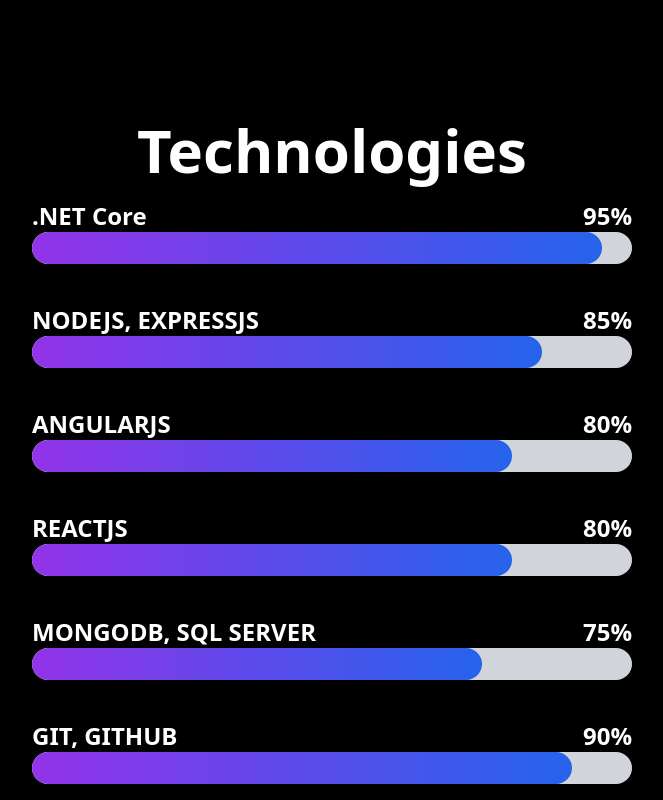
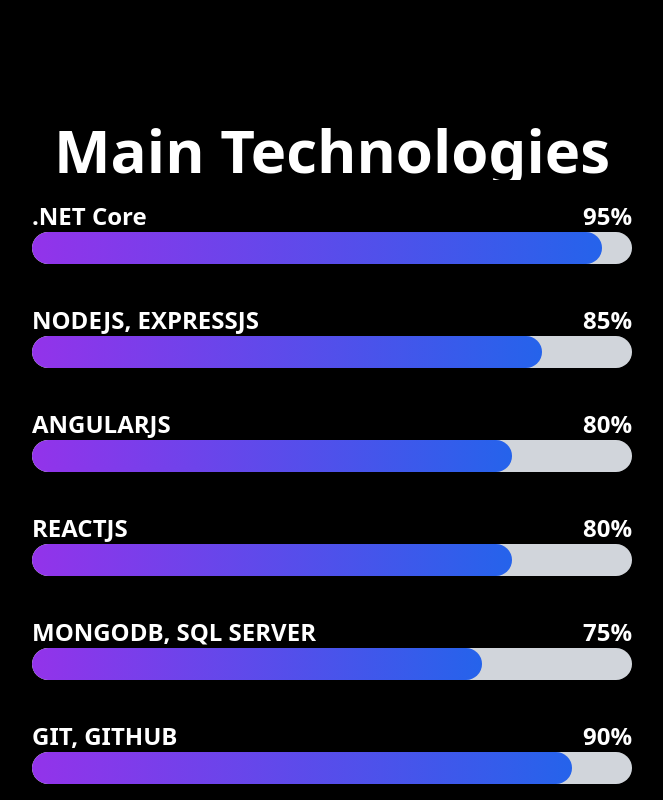
Before and after one commit to juancaicedo10/portfolio, a React (Vite) app: page / in a window 1280 px wide. Shown: the part 1820-2620 px from the top of the page, without its empty margins (308-971 px from the left). Built offline with nearby package versions, Linux system fonts and the light colour scheme.

Commit message:
feat: change bg color

```diff
--- a/src/components/ProjectCard.tsx
+++ b/src/components/ProjectCard.tsx
@@ -30,7 +30,7 @@
         </p>
       </div>
       <button className="absolute bottom-0 bg-gradient-to-r from-blue-500 to-purple-600 text-white text-lg sm:text-xl md:text-2xl font-russo rounded-3xl px-6 py-4 m-4">
-        <a href={URL} target="_blank">
+        <a href={URL} target="_blank" className="bg-transparent">
           View Project
         </a>
       </button>
--- a/src/index.css
+++ b/src/index.css
@@ -3,3 +3,12 @@
 @import "tailwindcss/components";
 
 @import "tailwindcss/utilities";
+
+
+
+* {
+    margin: 0;
+    padding: 0;
+    box-sizing: border-box;
+    background-color: black;
+}
--- a/src/pages/Projects.tsx
+++ b/src/pages/Projects.tsx
@@ -35,7 +35,7 @@
       <h1 className="text-center font-bold text-4xl lg:text-7xl mt-16">Projects</h1>
       <div className='flex justify-center items-center w-full'>
         <button onClick={() => handleScroll('left')} className='bg-purple-600 rounded-full p-4 block translate-x-[50%] z-20'>
-          <ChevronLeftIcon fontSize='large'/>
+        <ChevronLeftIcon fontSize='large' style={{ backgroundColor: 'rgb(147 51 234 / var(--tw-bg-opacity))' }}/>
         </button>
         <div ref={scrollContainerRef} className="overflow-hidden whitespace-nowrap w-full lg:w-[1200px] flex items-center h-[700px]">
         <ProjectCard
@@ -77,7 +77,7 @@
 
         </div>
         <button onClick={() => handleScroll('right')} className='bg-purple-600 rounded-full p-4 flex translate-x-[-50%] z-20'>
-          <ChevronRightIcon fontSize='large'/>
+          <ChevronRightIcon fontSize='large' style={{ backgroundColor: 'rgb(147 51 234 / var(--tw-bg-opacity))' }}/>
         </button>
       </div>
     </div>
--- a/src/pages/Technologies.tsx
+++ b/src/pages/Technologies.tsx
@@ -3,7 +3,7 @@
 function Technologies() {
   return (
     <div className="w-full h-[100vh] flex bg-black flex-col justify-center items-center text-white" id="technologies">
-      <h1 className="font-bold text-4xl lg:text-6xl">Technologies</h1>
+      <h1 className="font-bold text-4xl lg:text-6xl">Main Technologies</h1>
     <div className="w-full flex flex-col justify-between items-center h-[60%]">
       <LoadingBar title=".NET Core" targetPercent={95}/>
       <LoadingBar title="NODEJS, EXPRESSJS" targetPercent={85} id="progress-bar"/>
```
